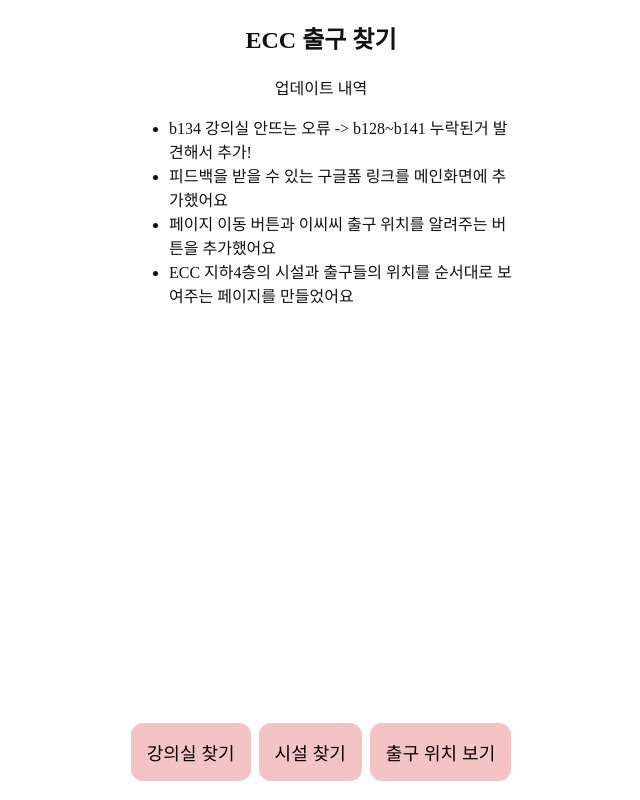
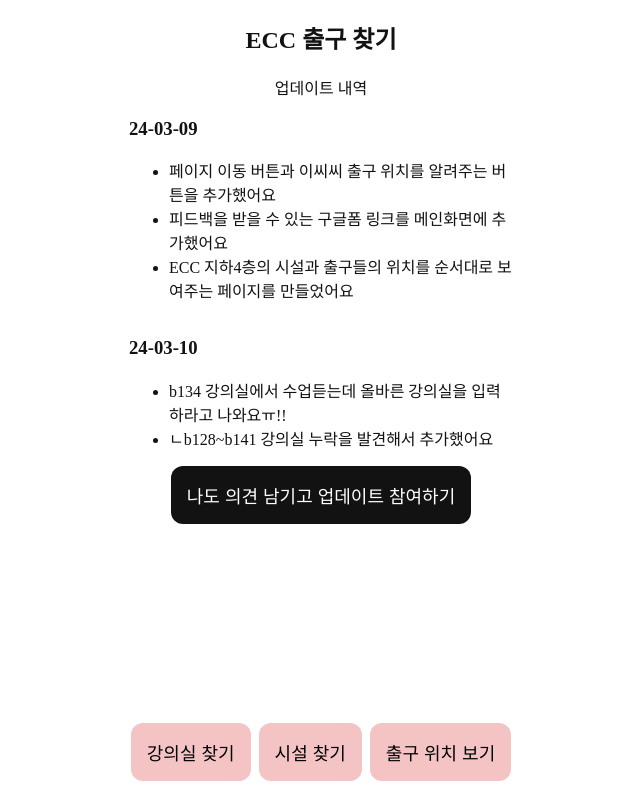
Before and after one commit to seondal/EcCuseMe, a Next.js app: page /update in a window 1280 px wide. Shown: the whole page, without its empty margins (319-959 px from the left). Built offline with nearby package versions, Linux system fonts and the light colour scheme.

Commit message:
✨ feat :  업데이트 내역 업데이트

```diff
--- a/src/app/page.tsx
+++ b/src/app/page.tsx
@@ -1,9 +1,8 @@
 "use client";
 
+import Update from "@/components/GimmeFeedback";
 import KakaoAdfit from "@/components/kakaoAdfit";
-import URL from "@/constants/url";
 import { ExitData, exitDataByClassroom } from "@/utils/findExit";
-import Link from "next/link";
 import { useEffect, useState } from "react";
 
 export default function Home() {
@@ -51,20 +50,7 @@ export default function Home() {
         )}
       </div>
       <KakaoAdfit width={320} height={100} unit={"DAN-UR1xj929Pmx2ug2Y"} />
-      <div className="text-center mt-4 [&_button]:text-xs">
-        <div>문의, 기능제안, 오류신고 편하게 해주세요 !</div>
-        <div className="flex gap-4 justify-center mt-2 flex-wrap">
-          <a href={URL.tossme}>
-            <button>이 사이트 만든 사람</button>
-          </a>
-          <a href={URL.feedback}>
-            <button>의견 남기러 가기</button>
-          </a>
-          <Link href={"/update"}>
-            <button>업데이트</button>
-          </Link>
-        </div>
-      </div>
+      <Update />
     </div>
   );
 }
--- a/src/app/update/page.tsx
+++ b/src/app/update/page.tsx
@@ -1,14 +1,26 @@
+import Update from "@/components/GimmeFeedback";
+import URL from "@/constants/url";
 import Updates from "@/data/updates";
 
-export default function Update() {
+export default function Page() {
   return (
     <div>
       <div>업데이트 내역</div>
-      <ul className="text-left flex flex-col-reverse">
+      <div className="text-left flex flex-col">
         {Updates.map((item, idx) => (
-          <li key={idx}>{item}</li>
+          <div key={idx}>
+            <h3>{item.date}</h3>
+            <ul>
+              {item.contents.map((content, idx) => (
+                <li key={idx}>{content}</li>
+              ))}
+            </ul>
+          </div>
         ))}
-      </ul>
+      </div>
+      <a href={URL.feedback}>
+        <button>나도 의견 남기고 업데이트 참여하기</button>
+      </a>
     </div>
   );
 }
--- /dev/null
+++ b/src/components/GimmeFeedback.tsx
@@ -0,0 +1,19 @@
+import URL from "@/constants/url";
+import Link from "next/link";
+
+export default function GimmeFeedback() {
+  return (
+    <div className="text-center my-4">
+      <div>문의, 기능제안, 오류신고 편하게 해주세요!</div>
+      <div>보내주신 의견들을 바로 반영할게요</div>
+      <div className="flex gap-4 justify-center mt-2 flex-wrap">
+        <a href={URL.feedback}>
+          <button>의견 남기기</button>
+        </a>
+        <Link href={"/update"}>
+          <button>업데이트 내역 보기</button>
+        </Link>
+      </div>
+    </div>
+  );
+}
--- a/src/data/updates.ts
+++ b/src/data/updates.ts
@@ -1,8 +1,19 @@
 const Updates = [
-  "ECC 지하4층의 시설과 출구들의 위치를 순서대로 보여주는 페이지를 만들었어요",
-  "페이지 이동 버튼과 이씨씨 출구 위치를 알려주는 버튼을 추가했어요",
-  "피드백을 받을 수 있는 구글폼 링크를 메인화면에 추가했어요",
-  "b134 강의실 안뜨는 오류 -> b128~b141 누락된거 발견해서 추가!",
+  {
+    date: "24-03-09",
+    contents: [
+      "페이지 이동 버튼과 이씨씨 출구 위치를 알려주는 버튼을 추가했어요",
+      "피드백을 받을 수 있는 구글폼 링크를 메인화면에 추가했어요",
+      "ECC 지하4층의 시설과 출구들의 위치를 순서대로 보여주는 페이지를 만들었어요",
+    ],
+  },
+  {
+    date: "24-03-10",
+    contents: [
+      "b134 강의실에서 수업듣는데 올바른 강의실을 입력하라고 나와요ㅠ!!",
+      "ㄴb128~b141 강의실 누락을 발견해서 추가했어요",
+    ],
+  },
 ];
 
 export default Updates;
```
